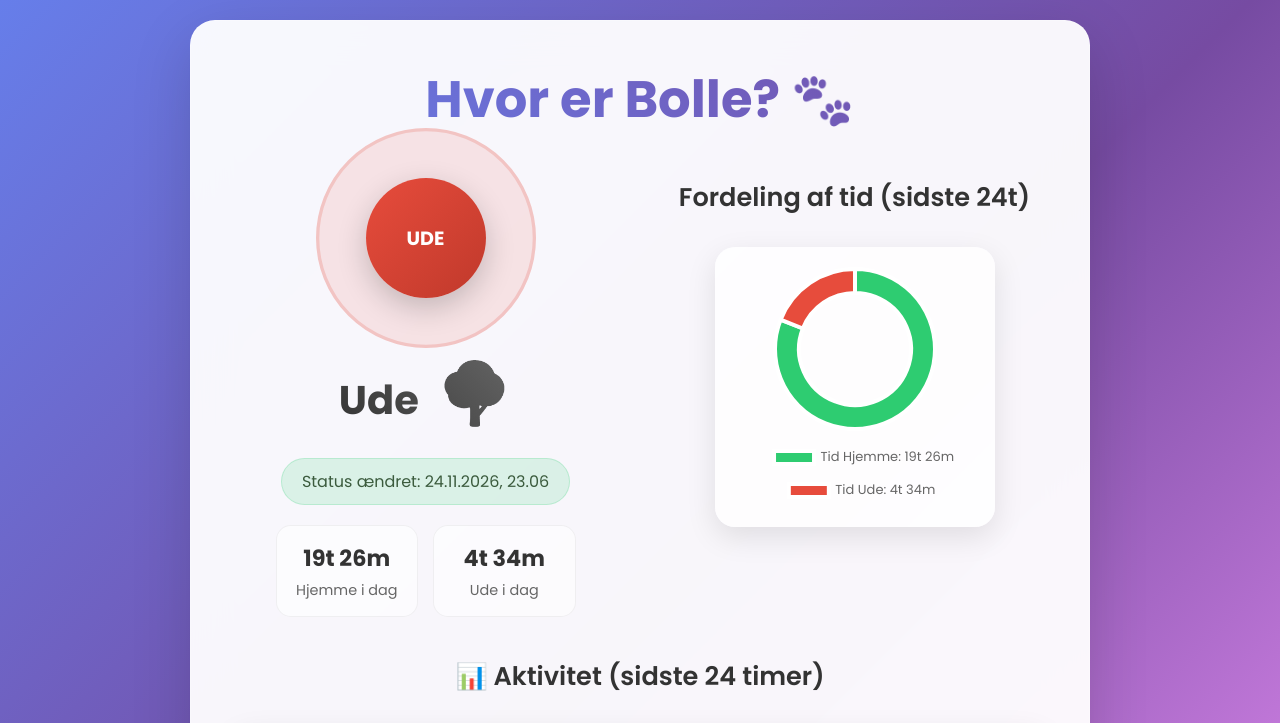
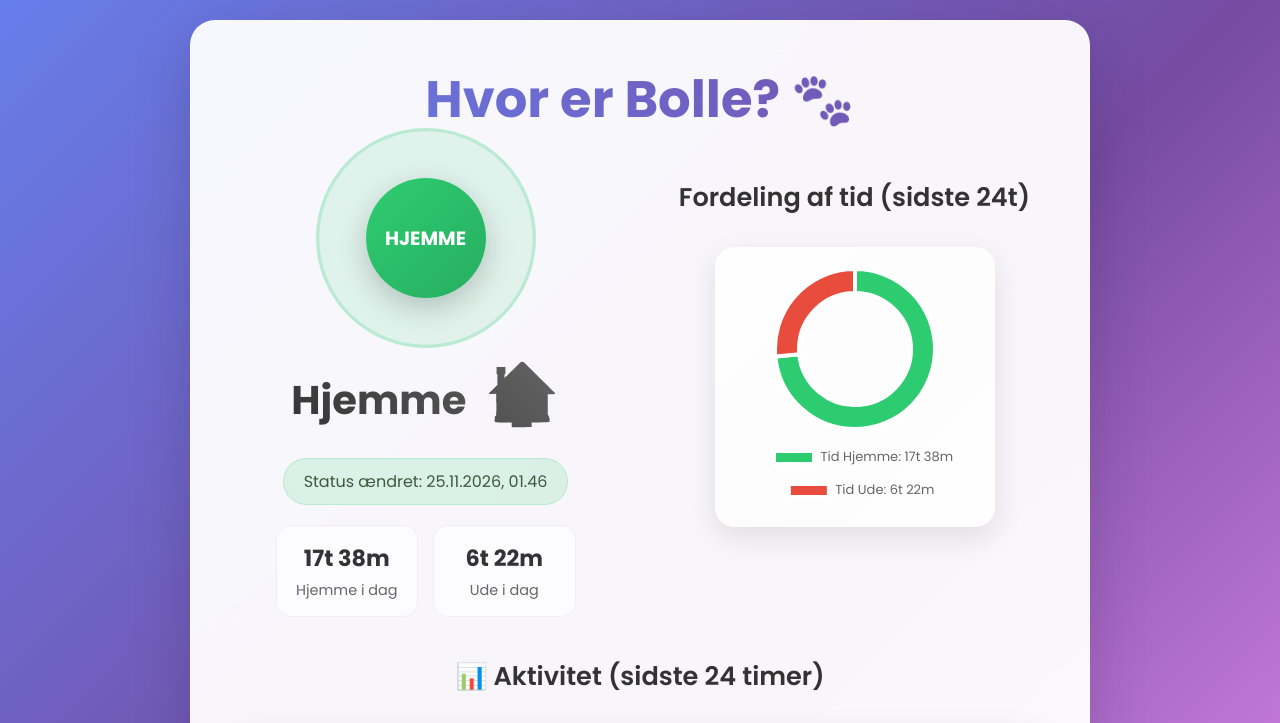
Before and after one commit to henrikastrup/temperatur-display, a plain HTML site: page kat.html in a window 1280 px wide. Shown: the top 723 px of the page. Drawn offline with nearby package versions, Linux system fonts and the light colour scheme.

Commit message:
Opdateret Katte-Dashboard - 25.11.2026, 00.46.46

```diff
--- a/kat.html
+++ b/kat.html
@@ -47,18 +47,18 @@
         <div class="main-content">
             <div class="status-section">
                 <div class="status-indicator">
-                    <div class="pulse-ring outside"></div>
-                    <div class="status-core outside">UDE</div>
+                    <div class="pulse-ring inside"></div>
+                    <div class="status-core inside">HJEMME</div>
                 </div>
-                <div class="status-text">Ude <span class="status-icon">🌳</span></div>
-                <div class="last-change">Status ændret: 24.11.2026, 23.06</div>
+                <div class="status-text">Hjemme <span class="status-icon">🏠</span></div>
+                <div class="last-change">Status ændret: 25.11.2026, 01.46</div>
                 <div class="stats-grid">
                     <div class="stat-card">
-                        <div class="stat-value">19t 26m</div>
+                        <div class="stat-value">17t 38m</div>
                         <div class="stat-label">Hjemme i dag</div>
                     </div>
                     <div class="stat-card">
-                        <div class="stat-value">4t 34m</div>
+                        <div class="stat-value">6t 22m</div>
                         <div class="stat-label">Ude i dag</div>
                     </div>
                 </div>
@@ -80,7 +80,7 @@
         </div>
 
         <div class="footer">
-            Sidst opdateret: 24.11.2026, 23.06
+            Sidst opdateret: 25.11.2026, 01.46
         </div>
     </div>
 
@@ -97,7 +97,7 @@
             type: 'doughnut',
             data: {
                 labels: ['Tid Hjemme', 'Tid Ude'],
-                datasets: [{ data: [19.4321381195386, 4.56809370895227], backgroundColor: ['#2ecc71', '#e74c3c'], borderColor: ['#ffffff'], borderWidth: 4, hoverOffset: 8 }]
+                datasets: [{ data: [17.6375289856725, 6.36268256114589], backgroundColor: ['#2ecc71', '#e74c3c'], borderColor: ['#ffffff'], borderWidth: 4, hoverOffset: 8 }]
             },
             options: {
                 responsive: true, maintainAspectRatio: true, cutout: '70%', plugins: { legend: { position: 'bottom', labels: { font: { size: 13, family: 'Poppins' }, padding: 20, generateLabels: function(chart) { const data = chart.data; if (data.labels.length && data.datasets.length) { return data.labels.map((label, i) => { const meta = chart.getDatasetMeta(0); const style = meta.controller.getStyle(i); const value = data.datasets[0].data[i]; const formattedTime = formatHours(value); return { text: label + ': ' + formattedTime, fillStyle: style.backgroundColor, strokeStyle: style.borderColor, lineWidth: style.borderWidth, hidden: isNaN(data.datasets[0].data[i]) || meta.data[i].hidden, index: i }; }); } return []; } } } }, animation: { animateRotate: true, duration: 1500 } }
@@ -107,10 +107,10 @@
         new Chart(activityCtx, {
             type: 'line',
             data: {
-                labels: ["23.39","01.27","04.22","15.13","15.24","15.38","15.56","16.10","16.47","23.06"],
+                labels: ["04.22","15.13","15.24","15.38","15.56","16.10","16.47","23.06","01.46"],
                 datasets: [{
                     label: 'Status',
-                    data: [0,1,0,1,0,1,0,1,0,1],
+                    data: [0,1,0,1,0,1,0,1,0],
                     borderWidth: 3,
                     fill: true,
                     pointRadius: 0,
```
